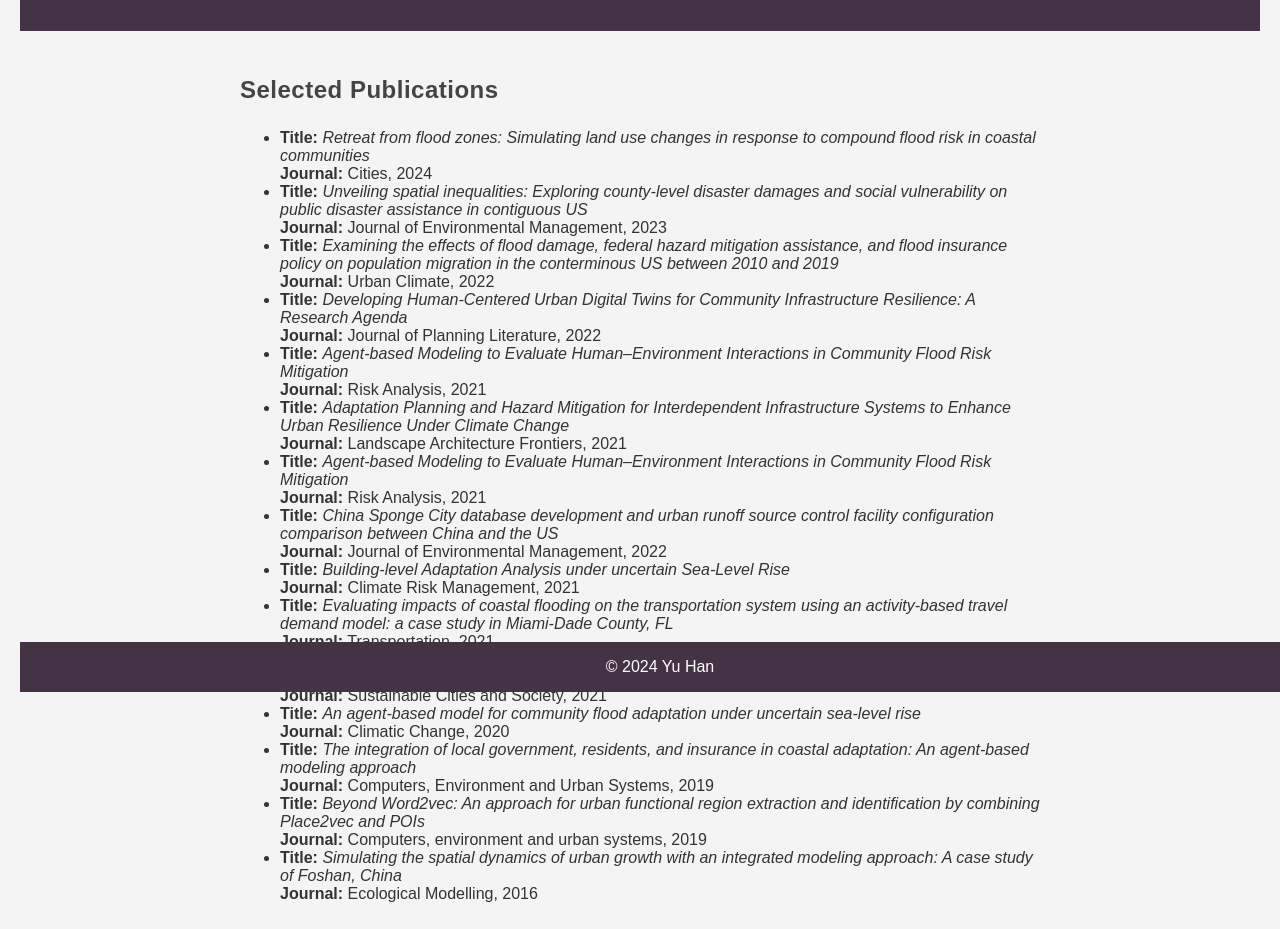
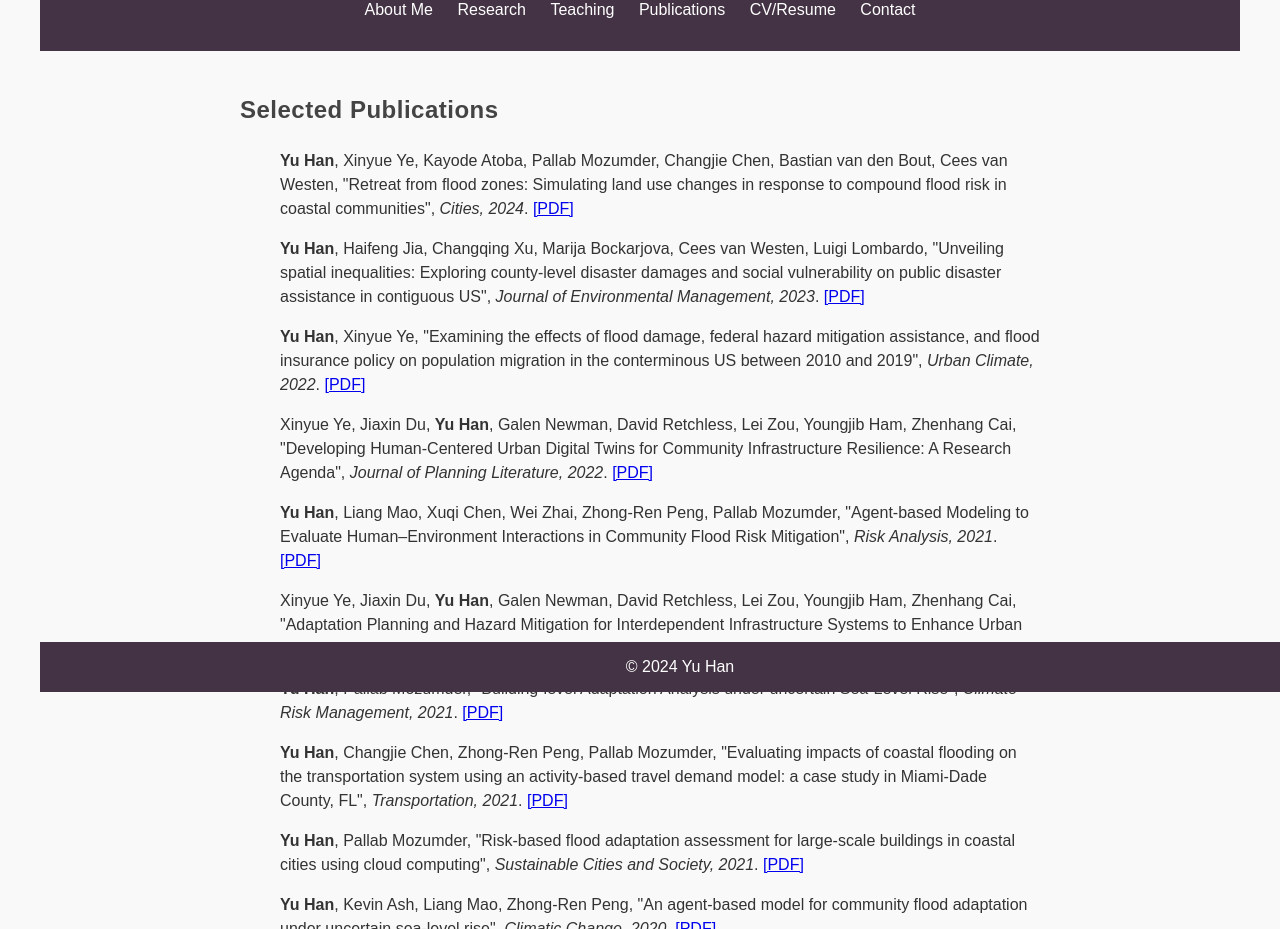
Before and after one commit to yuh2017/yuh, a plain HTML site: page publications.html in a window 1280 px wide. Shown: the part 108-1037 px from the top of the page. Drawn offline with Linux system fonts and the light colour scheme.

Commit message:
Add files via upload

```diff
--- a/publications.html
+++ b/publications.html
@@ -24,22 +24,35 @@
     <main>
         <h2>Selected Publications</h2>
         <ul>
-            <li><strong>Title:</strong> <em>Retreat from flood zones: Simulating land use changes in response to compound flood risk in coastal communities</em> <br><strong>Journal:</strong> Cities, 2024</li>
 
-            <li><strong>Title:</strong> <em>Unveiling spatial inequalities: Exploring county-level disaster damages and social vulnerability on public disaster assistance in contiguous US</em> <br><strong>Journal:</strong> Journal of Environmental Management, 2023</li>
-            <li><strong>Title:</strong> <em>Examining the effects of flood damage, federal hazard mitigation assistance, and flood insurance policy on population migration in the conterminous US between 2010 and 2019</em> <br><strong>Journal:</strong> Urban Climate, 2022</li>
-            <li><strong>Title:</strong> <em>Developing Human-Centered Urban Digital Twins for Community Infrastructure Resilience: A Research Agenda</em> <br><strong>Journal:</strong> Journal of Planning Literature, 2022</li>
-            <li><strong>Title:</strong> <em>Agent-based Modeling to Evaluate Human–Environment Interactions in Community Flood Risk Mitigation</em> <br><strong>Journal:</strong> Risk Analysis, 2021</li>
-            <li><strong>Title:</strong> <em>Adaptation Planning and Hazard Mitigation for Interdependent Infrastructure Systems to Enhance Urban Resilience Under Climate Change</em> <br><strong>Journal:</strong> Landscape Architecture Frontiers, 2021</li>
-            <li><strong>Title:</strong> <em>Agent-based Modeling to Evaluate Human–Environment Interactions in Community Flood Risk Mitigation</em> <br><strong>Journal:</strong> Risk Analysis, 2021</li>
-            <li><strong>Title:</strong> <em>China Sponge City database development and urban runoff source control facility configuration comparison between China and the US</em> <br><strong>Journal:</strong> Journal of Environmental Management, 2022</li>
-            <li><strong>Title:</strong> <em>Building-level Adaptation Analysis under uncertain Sea-Level Rise</em> <br><strong>Journal:</strong> Climate Risk Management, 2021</li>
-            <li><strong>Title:</strong> <em>Evaluating impacts of coastal flooding on the transportation system using an activity-based travel demand model: a case study in Miami-Dade County, FL</em> <br><strong>Journal:</strong> Transportation, 2021</li>
-            <li><strong>Title:</strong> <em>Risk-based flood adaptation assessment for large-scale buildings in coastal cities using cloud computing</em> <br><strong>Journal:</strong> Sustainable Cities and Society, 2021</li>
-            <li><strong>Title:</strong> <em>An agent-based model for community flood adaptation under uncertain sea-level rise</em> <br><strong>Journal:</strong> Climatic Change, 2020</li>
-            <li><strong>Title:</strong> <em>The integration of local government, residents, and insurance in coastal adaptation: An agent-based modeling approach</em> <br><strong>Journal:</strong> Computers, Environment and Urban Systems, 2019</li>
-            <li><strong>Title:</strong> <em>Beyond Word2vec: An approach for urban functional region extraction and identification by combining Place2vec and POIs</em> <br><strong>Journal:</strong> Computers, environment and urban systems, 2019</li>
-            <li><strong>Title:</strong> <em>Simulating the spatial dynamics of urban growth with an integrated modeling approach: A case study of Foshan, China</em> <br><strong>Journal:</strong> Ecological Modelling, 2016</li>
+            <p><strong>Yu Han</strong>, Xinyue Ye, Kayode Atoba, Pallab Mozumder, Changjie Chen, Bastian van den Bout, Cees van Westen, "Retreat from flood zones: Simulating land use changes in response to compound flood risk in coastal communities", <em>Cities, 2024</em>. <a href="https://doi.org/10.1016/j.cities.2024.104953">[PDF]</a></p>
+
+            <p><strong>Yu Han</strong>, Haifeng Jia, Changqing Xu, Marija Bockarjova, Cees van Westen, Luigi Lombardo, "Unveiling spatial inequalities: Exploring county-level disaster damages and social vulnerability on public disaster assistance in contiguous US", <em>Journal of Environmental Management, 2023</em>. <a href="https://doi.org/10.1016/j.jenvman.2023.119690">[PDF]</a></p>
+
+            <p><strong>Yu Han</strong>, Xinyue Ye, "Examining the effects of flood damage, federal hazard mitigation assistance, and flood insurance policy on population migration in the conterminous US between 2010 and 2019", <em>Urban Climate, 2022</em>. <a href="https://doi.org/10.1016/j.uclim.2022.101321">[PDF]</a></p>
+
+            <p>Xinyue Ye, Jiaxin Du, <strong>Yu Han</strong>, Galen Newman, David Retchless, Lei Zou, Youngjib Ham, Zhenhang Cai, "Developing Human-Centered Urban Digital Twins for Community Infrastructure Resilience: A Research Agenda", <em>Journal of Planning Literature, 2022</em>. <a href="https://doi.org/10.1177/08854122221137861">[PDF]</a></p>
+
+            <p><strong>Yu Han</strong>, Liang Mao, Xuqi Chen, Wei Zhai, Zhong-Ren Peng, Pallab Mozumder, "Agent-based Modeling to Evaluate Human–Environment Interactions in Community Flood Risk Mitigation", <em>Risk Analysis, 2021</em>. <a href="https://doi.org/10.1111/risa.13854">[PDF]</a></p>
+
+
+            <p>Xinyue Ye, Jiaxin Du, <strong>Yu Han</strong>, Galen Newman, David Retchless, Lei Zou, Youngjib Ham, Zhenhang Cai, "Adaptation Planning and Hazard Mitigation for Interdependent Infrastructure Systems to Enhance Urban Resilience Under Climate Change", <em>Landscape Architecture Frontiers, 2021</em>. <a href="https://doi.org/10.1111/risa.13854">[PDF]</a></p>
+
+            <p><strong>Yu Han</strong>, Pallab Mozumder, "Building-level Adaptation Analysis under uncertain Sea-Level Rise", <em>Climate Risk Management, 2021</em>. <a href="https://doi.org/10.1016/j.crm.2021.100305">[PDF]</a></p>
+
+            <p><strong>Yu Han</strong>, Changjie Chen, Zhong-Ren Peng, Pallab Mozumder, "Evaluating impacts of coastal flooding on the transportation system using an activity-based travel demand model: a case study in Miami-Dade County, FL", <em>Transportation, 2021</em>. <a href="https://doi.org/10.1007/s11116-021-10172-w">[PDF]</a></p>
+
+            <p><strong>Yu Han</strong>, Pallab Mozumder, "Risk-based flood adaptation assessment for large-scale buildings in coastal cities using cloud computing", <em>Sustainable Cities and Society, 2021</em>. <a href="https://doi.org/10.1016/j.scs.2021.103415">[PDF]</a></p>
+
+            <p><strong>Yu Han</strong>, Kevin Ash, Liang Mao, Zhong-Ren Peng, "An agent-based model for community flood adaptation under uncertain sea-level rise", <em>Climatic Change, 2020</em>. <a href="https://doi.org/10.1007/s10584-020-02802-6">[PDF]</a></p>
+
+            <p><strong>Yu Han</strong>, Zhong-Ren Peng, "The integration of local government, residents, and insurance in coastal adaptation: An agent-based modeling approach", <em>Computers, Environment and Urban Systems, 2019</em>. <a href="https://doi.org/10.1016/j.compenvurbsys.2019.04.001">[PDF]</a></p>
+
+
+            <p>Wei Zhai, Xueyin Bai, Yu Shi, <strong>Yu Han</strong>, Zhong-Ren Peng, Chaolin Gu, "Beyond Word2vec: An approach for urban functional region extraction and identification by combining Place2vec and POIs", <em>Computers, Environment and Urban Systems, 2019</em>. <a href="https://doi.org/10.1016/j.compenvurbsys.2018.11.008">[PDF]</a></p>
+
+
+            <p><strong>Yu Han</strong>, Haifeng Jia, "Simulating the spatial dynamics of urban growth with an integrated modeling approach: A case study of Foshan, China", <em>Ecological Modelling, 2016</em>. <a href="https://doi.org/10.1016/j.ecolmodel.2016.04.005">[PDF]</a></p>
         </ul>
         <h2>All Publications</h2>
         <ul>
--- a/styles.css
+++ b/styles.css
@@ -1,9 +1,12 @@
 body {
     font-family: Arial, sans-serif;
-    margin: 0;
+    /*margin: 0;*/
     padding: 20px; /* Adds padding around the entire body of the page */
-    background-color: #f4f4f4;
+    /*background-color: #f4f4f4;*/
     color: #333;
+    background-color: #f9f9f9; /* Light grey background */
+    border-radius: 8px;
+    margin: 20px;
 }
 
 header {
@@ -12,6 +15,10 @@ header {
     padding: 1rem 0;
     /* margin-bottom: 20px; /* Adds space below the header and footer */
     text-align: center;
+}
+
+.info-line {
+    margin-bottom: 10px; /* Adds space below the .info-line paragraph */
 }
 
 header h1 {
@@ -26,6 +33,7 @@ nav ul {
 nav ul li {
     display: inline;
     margin: 0 10px;
+    margin-bottom: 10px; /* Adds space between list items */
 }
 
 nav ul li a {
```
Also changed, not shown: index.html (+1 -1 lines), research.html (+9 -8 lines), teaching.html (+16 -7 lines).
